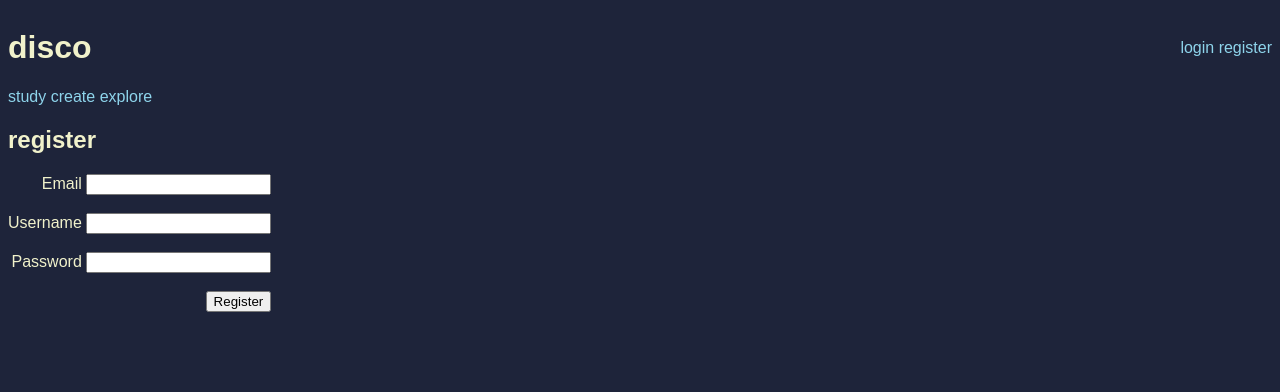
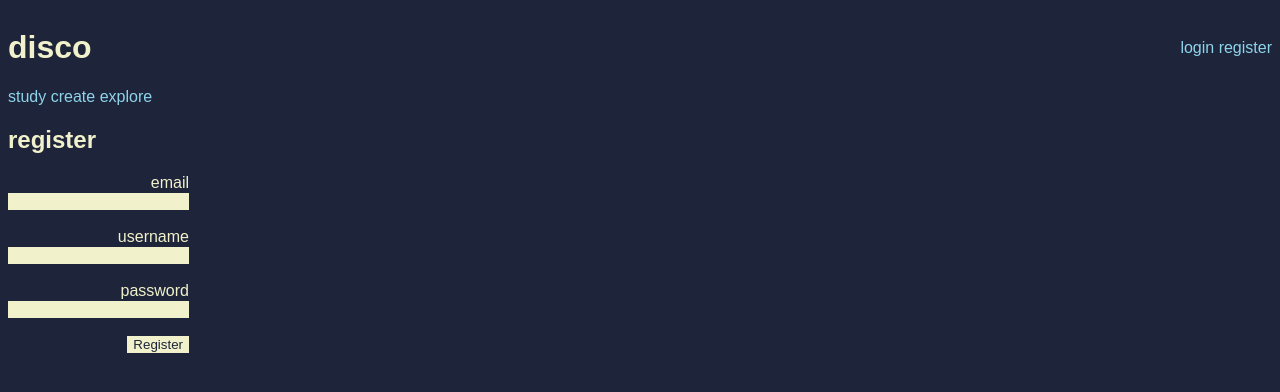
Before and after one commit to mmichaellangelo/study, a SvelteKit app in the folder frontend/: page /register in a window 1280 px wide. Shown: the top 392 px of the page. Built offline with nearby package versions, Linux system fonts and the light colour scheme; no server answers.

Commit message:
login flow

```diff
--- /dev/null
+++ b/frontend/src/lib/components/StatusMessage.svelte
@@ -0,0 +1,17 @@
+<script lang="ts">
+    import type { StatusMessageData } from "$lib/types/types";
+
+    let { data } = $props<{data: StatusMessageData}>()
+
+    let color = $derived.by(() => {
+        if (data.loading) {
+            return "var(--col-msg-neutral)"
+        } else if (data.success) {
+            return "var(--col-msg-success)"
+        } else {
+            return "var(--col-msg-error)"
+        }
+    })
+</script>
+
+<span style={`color: ${color};`}>{data.message}</span>
--- a/frontend/src/lib/styles/global.css
+++ b/frontend/src/lib/styles/global.css
@@ -1,10 +1,50 @@
+:root {
+    --col-yellowhite: rgb(241, 242, 203);
+    --col-lightblue: rgb(142, 212, 235);
+    --col-darkblue: rgb(30, 36, 58);
+
+    --col-msg-error: rgb(255, 63, 63);
+    --col-msg-neutral: rgb(244, 251, 113);
+    --col-msg-success: rgb(84, 252, 121);
+}
+
 body {
-    background-color: rgb(30, 36, 58);
-    color: rgb(241, 242, 203);
+    background-color: var(--col-darkblue);
+    color: var(--col-yellowhite);
     font-family:Arial, Helvetica, sans-serif;
 }
 
 a {
-    color: rgb(142, 212, 235);
+    color: var(--col-lightblue);
     text-decoration: none;
 }
+
+input {
+    color: var(--col-darkblue);
+    background-color: var(--col-yellowhite);
+    border: 0px;
+}
+
+input:focus {
+    outline: 2px solid var(--col-lightblue);
+}
+
+*::selection {
+    background-color: var(--col-lightblue);
+    color: var(--col-darkblue);
+}
+
+button {
+    background-color: var(--col-yellowhite);
+    color: var(--col-darkblue);
+    border: 0px;
+}
+
+button:focus {
+    outline: 2px solid var(--col-lightblue);
+}
+
+button:active {
+    color: var(--col-yellowhite);
+    background-color: var(--col-darkblue);
+}
--- a/frontend/src/lib/types/types.ts
+++ b/frontend/src/lib/types/types.ts
@@ -7,3 +7,9 @@ export interface Set {
     name: string,
     cards: Card[],
 }
+
+export interface StatusMessageData {
+    loading: boolean
+    success: boolean
+    message: string
+}
--- a/frontend/src/routes/logout/+page.svelte
+++ b/frontend/src/routes/logout/+page.svelte
@@ -27,13 +27,13 @@
 </script>
 
 {#if isLoading}
-    <p>Logging out...</p>
+    <p>logging out...</p>
 {:else}
     {#if data}
         {#if success}
-            <p>Log Out Success! Redirecting...</p>
+            <p>logout success! redirecting...</p>
         {:else}
-            <p>There was a problem logging you out. Please try refreshing the page.</p>
+            <p>there was a problem logging you out. please try refreshing the page.</p>
         {/if}
     {/if}
 {/if}
--- a/frontend/src/routes/register/+page.svelte
+++ b/frontend/src/routes/register/+page.svelte
@@ -1,34 +1,72 @@
 <script lang="ts">
+    import StatusMessage from "$lib/components/StatusMessage.svelte";
+    import { GotoReload } from "$lib/functions/navigation";
+    import type { StatusMessageData } from "$lib/types/types";
+
+    let formStatus = $state<StatusMessageData>({
+        loading: false,
+        success: false,
+        message: ""
+    })
+
     async function handleSubmit(event: SubmitEvent) {
+        console.log("submit")
+        formStatus = {
+            loading: true,
+            success: false,
+            message: "loading..."
+        }
         const form = event.target as HTMLFormElement
         const formData = new FormData(form)
-        // try {
-        //     const response = await fetch("http://localhost:8080/register", {
-        //         method: "POST",
-        //         body: formData,
-        //         credentials: "include",
-        //     })
-        //     if (!response.ok {
+        try {
+            const response = await fetch("http://localhost:8080/register", {
+                method: "POST",
+                body: formData,
+                credentials: "include",
+            })
+            console.log(response)
+            if (!response.ok) {
+                formStatus = {
+                    loading: false,
+                    success: false,
+                    message: await response.text()
+                }
+                return
+            } else {
+                formStatus = {
+                    loading: false,
+                    success: true,
+                    message: "registration success! redirecting..."
+                }
+                setTimeout(() => { GotoReload("/") }, 1000)
+            }
 
-        //     })
-        // }
+        } catch (e) {
+            formStatus = {
+                loading: false,
+                success: false,
+                message: "error registering"
+            }
+        }
     }
 </script>
 
 <h2>register</h2>
 
 <form onsubmit={handleSubmit}>
-    <label>Email
-        <input type="email" name="email">
+    <label>email <br />
+        <input type="email" name="email" required>
     </label> <br />
-    <label>Username
-        <input type="username" name="username">
+    <label>username <br />
+        <input type="username" name="username" required>
     </label> <br />
-    <label>Password
-        <input type="password" name="password">
+    <label>password <br />
+        <input type="password" name="password" required>
     </label> <br />
-    <button type="submit">Register</button>
+    <button type="submit" disabled={formStatus.loading}>Register</button>
 </form>
+
+<StatusMessage data={formStatus} />
 
 <style>
     form {
```
Also changed, not shown: frontend/src/routes/login/+page.svelte (+38 -15 lines), frontend/src/routes/study/+page.svelte (line endings or trailing spaces).
